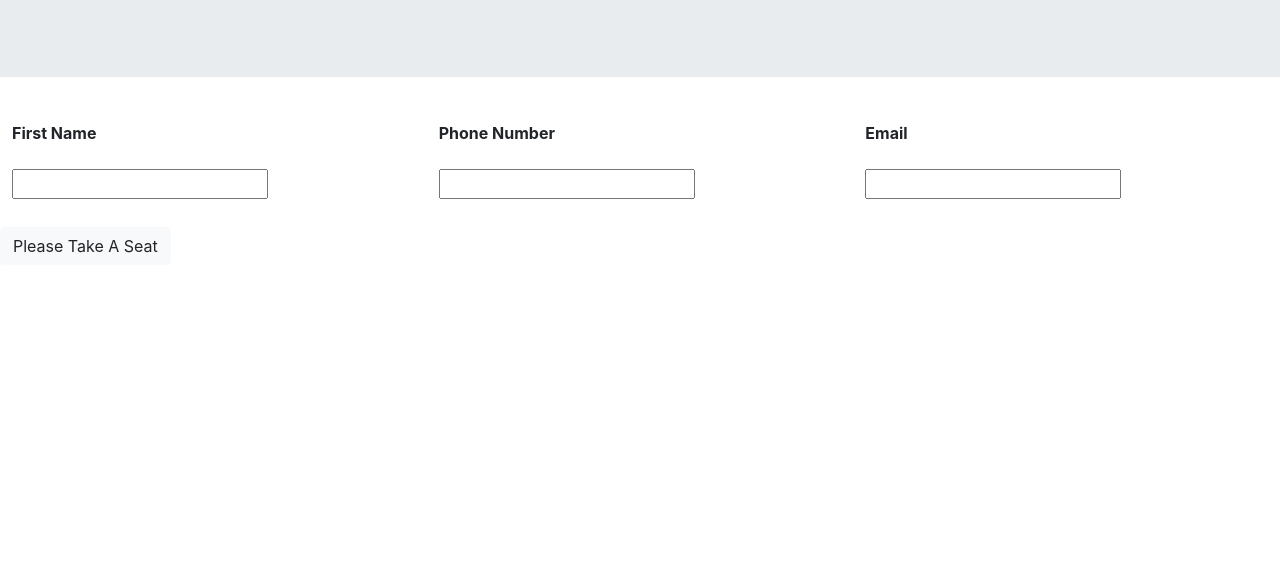
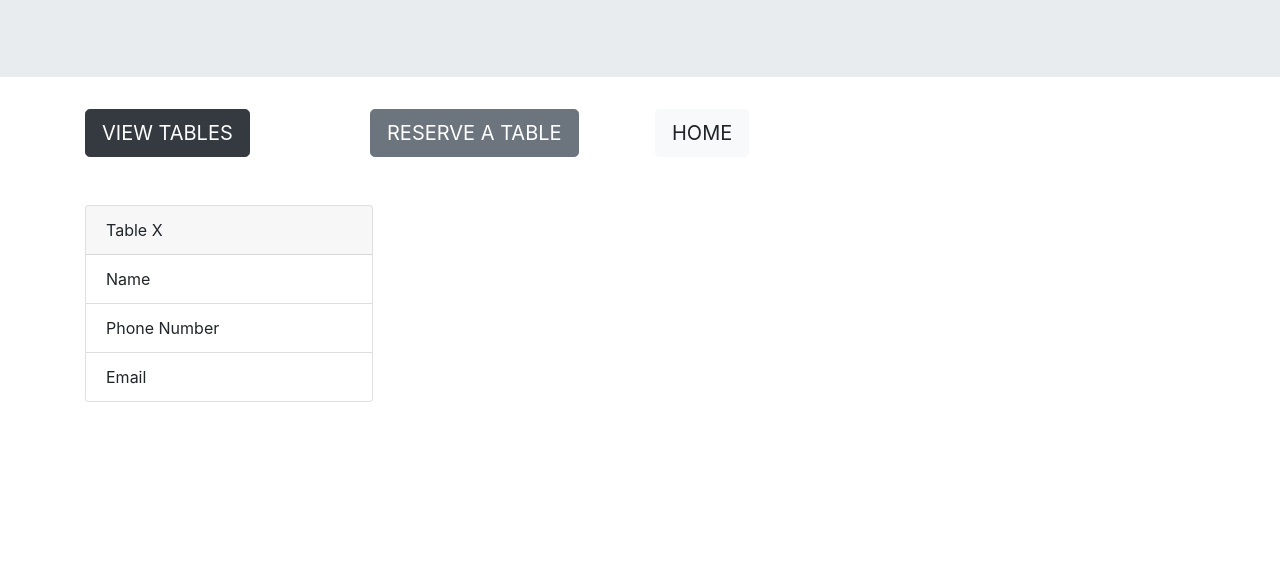
Before and after one commit to davidwu92/HotRestaurant, a website: page public/tables.html in a window 1280 px wide. Shown: the part 228-800 px from the top of the page. Drawn offline with nearby package versions, Linux system fonts and the light colour scheme.

Commit message:
fixed tables

```diff
--- a/public/tables.html
+++ b/public/tables.html
@@ -4,19 +4,23 @@
     <meta charset="UTF-8">
     <meta name="viewport" content="width=device-width, initial-scale=1.0">
     <meta http-equiv="X-UA-Compatible" content="ie=edge">
+    <title>The Hottest Tables</title>
+    <!-- bootstrap css -->
     <link rel="stylesheet" href="https://stackpath.bootstrapcdn.com/bootstrap/4.3.1/css/bootstrap.min.css" integrity="sha384-ggOyR0iXCbMQv3Xipma34MD+dH/1fQ784/j6cY/iJTQUOhcWr7x9JvoRxT2MZw1T" crossorigin="anonymous">
     <a href = 'tables.html'></a>
     <a href = 'reserve.html'></a>
-    <title>The hottest Tables</title>
 </head>
 <body>
 
+    <!-- navbar -->
     <nav class="navbar navbar-dark bg-dark">
-                <a class="navbar-brand" href="#">
-                  <img src="./images/foodLogo.jpg" width="30" height="30" class="d-inline-block align-top" alt="hot restaurant">
+        <a class="navbar-brand" href="./home.html">
+          <img src="./images/wuLogo.jpg" width="30" height="30" class="d-inline-block align-top" alt="hot restaurant">
           The Hottest Tables
         </a>
     </nav>
+
+    <!-- chef wu jumbotron -->
     <div class="jumbotron jumbotron-fluid">
         <div class="container">
             <h1 class="display-4">CHEF WU TABLES</h1>
@@ -24,62 +28,47 @@
         </div>
     </div>
 
+    <!-- buttons -->
+    <div class="container">
+        <div class="row">
+            <div class="col-3">
+                <!-- tables button -->
+                <a href="./tables.html" class="btn btn-dark btn-lg">VIEW TABLES</a>
+            </div>
 
+            <div class="col-3">
+                <!-- reserve button -->
+                <a href="./reserve.html" class="btn btn-secondary btn-lg">RESERVE A TABLE</a>
+            </div>
 
-              <table class="table table-borderless">
-                    <thead>
-                      <tr>
-                          <th scope="col">First Name</th>
-                          <th scope="col"> Phone Number</th>
-                          <th scope="col">Email</th>
-                      </tr>
-                    </thead>
-                    <tbody>
-                      <tr>
+            <div class="col-3">
+                <!-- home button -->
+                <a href="./home.html" class="btn btn-light btn-lg">HOME</a>
+            </div>
+        </div>
+</div>
 
-                        <td><input type = 'text' id ='name'></td>
-                        <td><input type = 'text' id = 'phone'></td>
-                        <td><input type = 'text' id = 'email'></td>
+    <!-- table container -->
+    <div class="container">
+      <div class="row">
+        <div class="col-6">
+          <br><br>
+          <!-- tables populated -->
+            <div class="card" style="width: 18rem;">
+                <div class="card-header">
+                  Table X
+                </div>
+                <ul class="list-group list-group-flush">
+                  <li class="list-group-item">Name</li>
+                  <li class="list-group-item">Phone Number</li>
+                  <li class="list-group-item">Email</li>
+                </ul>
+              </div>
+            <br><br>
+        </div>
+      </div>
+    </div>
 
-                      </tr>
-
-                    </tbody>
-                </table>
-                <button type="button" id ='button'class="btn btn-light">Please Take A Seat</button>
-
-
-
-
-
-
-
-
-<script>
-    document.getElementById('button').addEventListener('click', e =>{
-        e.preventDefault
-        let food = {
-            name: document.getElementById('name').value,
-            phone: document.getElementById('phone').value,
-            email: document.getElementById('email').value
-
-        }
-        console.log(food)
-    })
-
-
-    document.getElementById('button').addEventListener('click', e =>{
-        e.preventDefault
-        let food = {
-            name: document.getElementById('name').value = '',
-            phone: document.getElementById('phone').value = '',
-            email: document.getElementById('email').value = ''
-
-        }
-        console.log(food)
-    })
-
-
-</script>
 <!-- bootstrap CDN -->
 <script src="https://code.jquery.com/jquery-3.3.1.slim.min.js" integrity="sha384-q8i/X+965DzO0rT7abK41JStQIAqVgRVzpbzo5smXKp4YfRvH+8abtTE1Pi6jizo" crossorigin="anonymous"></script>
 <script src="https://cdnjs.cloudflare.com/ajax/libs/popper.js/1.14.7/umd/popper.min.js" integrity="sha384-UO2eT0CpHqdSJQ6hJty5KVphtPhzWj9WO1clHTMGa3JDZwrnQq4sF86dIHNDz0W1" crossorigin="anonymous"></script>
```
Also changed, not shown: public/home.html (+5 -0 lines), public/reserve.html (+36 -3 lines). Lines whose indentation alone changed are shown as unchanged.
